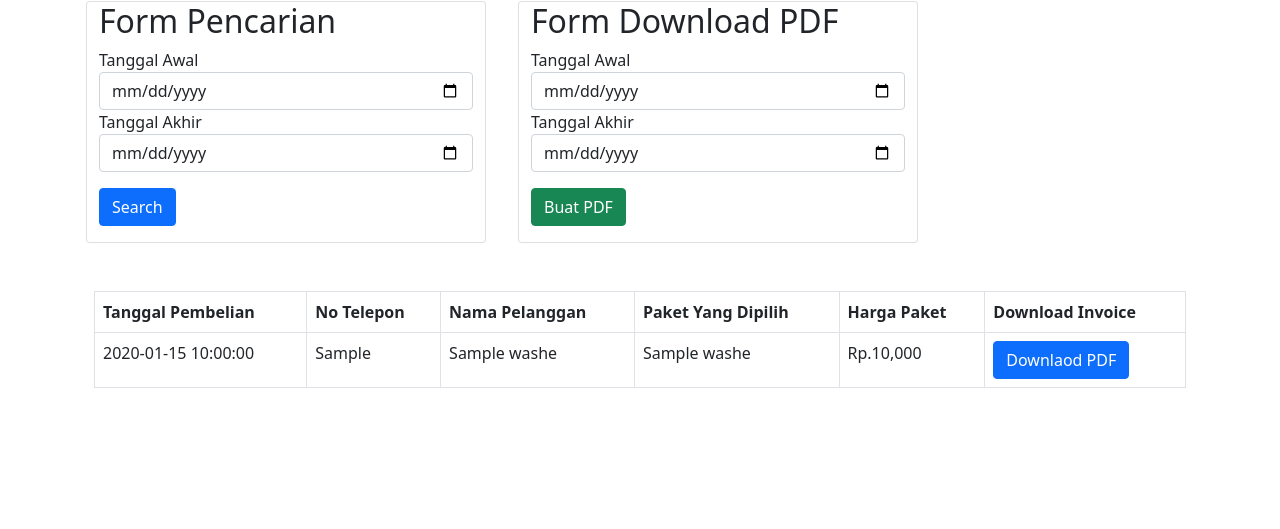
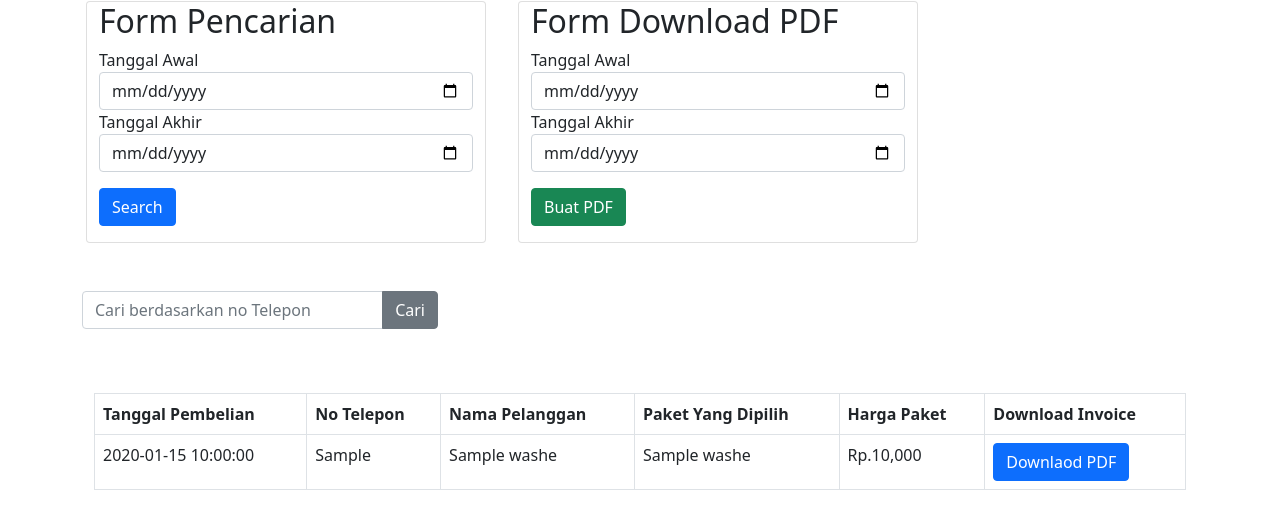
Before and after one commit to MRamdhan/Car-Wash, a Laravel app: page /report in a window 1280 px wide. Shown: the part 103-632 px from the top of the page. Run offline with Laravel 10, Linux system fonts and the light colour scheme; a user stored in the database is signed in; data comes from the database, SQL or seed files in the repository; tables that the repository leaves empty hold one stand-in row (values such as "Sample post").

Commit message:
update system

```diff
--- a/app/Http/Controllers/KasirController.php
+++ b/app/Http/Controllers/KasirController.php
@@ -27,7 +27,7 @@ class KasirController extends Controller
             'namaPaket' => $request->namaPaket,
             'harga' => $request->harga,
             'nama' => $request->nama,
-            'noTlp' => $request->noTlp
+            'noTlp' => $request->noTlp,
         ]);
 
         return redirect()->route('report')->with('message', 'Berhasil Memilih');
@@ -35,7 +35,7 @@ class KasirController extends Controller
 
     public function report()
     {
-        $data = CarWash::all();
+        $data = CarWash::paginate(3);
         return view('report', compact('data'));
     }
 
@@ -76,6 +76,12 @@ class KasirController extends Controller
         $pdf = FacadePdf::loadView('templatePdf', compact('data'));
 
         return $pdf->download('data_pelanggan.pdf');
+    }
 
+    function search(Request $request) {
+        $keyword = $request->input('keyword');
+        $data = CarWash::where('noTlp', 'like', '%'. $keyword . '%')->paginate(5);
+
+        return view('report', compact('data'));
     }
 }
--- a/resources/views/admin/editPaket.blade.php
+++ b/resources/views/admin/editPaket.blade.php
@@ -31,7 +31,7 @@
                     </div>
                     <div class="mt-3">
                         <a href="/homeAdmin" class="btn btn-dark mt-3">Kembali</a>
-                        <button type="submit" class="btn btn-primary mt-3">Bayar</button>
+                        <button type="submit" class="btn btn-primary mt-3">Edit</button>
                     </div>
                 </div>
             </form>
--- a/resources/views/admin/tambahPaket.blade.php
+++ b/resources/views/admin/tambahPaket.blade.php
@@ -31,7 +31,7 @@
                     </div>
                     <div class="mt-3">
                         <a href="/homeAdmin" class="btn btn-dark mt-3">Kembali</a>
-                        <button type="submit" class="btn btn-primary mt-3">Bayar</button>
+                        <button type="submit" class="btn btn-primary mt-3">Tambah</button>
                     </div>
                 </div>
             </form>
--- a/resources/views/homeKasir.blade.php
+++ b/resources/views/homeKasir.blade.php
@@ -27,6 +27,11 @@
 <body>
     @include('nav')
     <div class="container mt-5">
+        @if (session('message'))
+            <div class="alert alert-success">
+                {{ session('message') }}
+            </div>
+        @endif
         <h1 style="color: #ffff;" style="display: flex; text-align: center"> PAKET CAR WASH </h1>
         <div class="row">
             @foreach ($paket as $item)
--- a/resources/views/pilih.blade.php
+++ b/resources/views/pilih.blade.php
@@ -46,7 +46,7 @@
                             name="kembalian">
                     </div>
                     <div class="mt-3">
-                        <a href="/home" class="btn btn-dark mt-3">Kembali</a>
+                        <a href="/homeKasir" class="btn btn-dark mt-3">Kembali</a>
                         <button type="submit" class="btn btn-primary mt-3">Bayar</button>
                     </div>
                 </div>
--- a/resources/views/report.blade.php
+++ b/resources/views/report.blade.php
@@ -46,6 +46,14 @@
                     </div>
                 </form>
             </div>
+            <div class="col-4 mt-5">
+                <form action="{{ route('search') }}" method="GET" class="form-group">
+                    <div class="input-group mb-3">
+                        <input type="text" class="form-control" placeholder="Cari berdasarkan no Telepon" name="keyword">
+                            <button class="btn btn-secondary" type="submit">Cari</button>
+                    </div>
+                </form>
+            </div>
         </div>
         <div class="container mt-5">
             <table class="table table-bordered mt-3 mb-5">
@@ -75,6 +83,7 @@
                     @endforeach
                 </tbody>
             </table>
+            {{ $data->links() }}
         </div>
     </div>
 </body>
--- a/resources/views/templatePdf.blade.php
+++ b/resources/views/templatePdf.blade.php
@@ -55,17 +55,15 @@
             </tr>
         </thead>
         <tbody>
-            @if (!empty($data) && (is_array($data) || is_object($data)))
             @foreach ($data as $item)
                 <tr>
                     <td data-column="Last Name">{{ $item->created_at }}</td>
                     <td data-column="Last Name">{{ $item->noTlp }}</td>
                     <td data-column="First Name">{{ $item->nama }}</td>
                     <td data-column="Last Name">{{ $item->namaPaket }}</td>
-                        <td data-column="Last Name">{{ number_format($item->harga, 3,',','.') }}</td>
+                    <td data-column="Last Name">{{ number_format($item->harga, 3, ',', '.') }}</td>
                 </tr>
             @endforeach
-            @endif
         </tbody>
     </table>
 
--- a/routes/web.php
+++ b/routes/web.php
@@ -37,4 +37,5 @@ Route::middleware(['auth'])->group(function () {
     Route::get('/searchDateOwner',[OwnerController::class, 'searchDate'])->name('searchDate');
     Route::get('/invoiceOwner/{carwash}',[OwnerController::class, 'printInvoice'])->name('printInvoice');
     Route::get('/exportOwnerPdf',[OwnerController::class, 'exportPdf'])->name('exportPdf');
+    Route::get('/search', [KasirController::class , 'search'])->name('search');
 });
```
Lines whose indentation alone changed are shown as unchanged.
